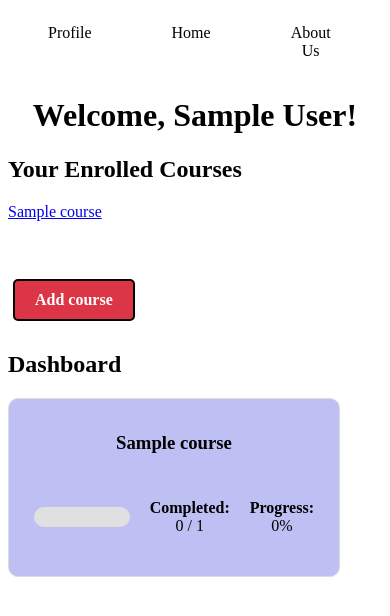
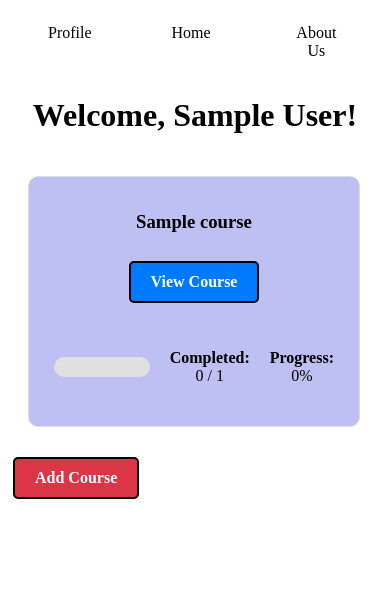
Before and after one commit to Personalized-Learning-Plaform-Compon/Personalized-Learning-Platform-Components, a Flask app: page /dashboard in a window 390 px wide. Shown: the top 616 px of the page. Run offline with Flask 3, Linux system fonts and the light colour scheme; a user stored in the database is signed in; tables that the repository leaves empty hold one stand-in row (values such as "Sample post").

Commit message:
combined code for dashboard so it's one view. Analytics quiz only shows for student view. Small updates to css for course dashboard

```diff
--- a/knowledgebase_app/static/css/style.css
+++ b/knowledgebase_app/static/css/style.css
@@ -209,54 +209,61 @@ th {
     margin-right: 10px;
 }
 
-/*Course Page Header */
+/* Course Page Header */
 .course-header {
-    background-color: #007bff; /*Blue header*/
+    background-color: #007BFF;  /* Blue header matching the mockup */
     color: white;
+    text-align: center;
     padding: 20px;
-    text-align: center;
     border-radius: 5px;
     margin-bottom: 20px;
   }
 
-/*Course Container Layout*/
+  /* Layout for the Course Page */
   .course-container {
     display: flex;
     gap: 20px;
   }
 
-/*Sidebar */
+  /* Sidebar Styles */
   .course-sidebar {
     width: 200px;
     background-color: #f5f5f5;
     padding: 15px;
+    border-right: 1px solid #ddd;
     border-radius: 5px;
-    border-right: 1px solid #ddd;
   }
   .course-sidebar h3 {
     margin-top: 0;
   }
   .course-sidebar ul {
+    list-style: none;
     padding: 0;
-    list-style-type: none;
   }
   .course-sidebar ul li {
     margin-bottom: 10px;
+  }
+  .course-sidebar ul li a {
+    text-decoration: none;
+    color: #333;
+    padding: 5px;
+    display: block;
+    border-radius: 3px;
   }
   .course-sidebar ul li a:hover {
     background-color: #e1e1e1;
   }
 
-/*Main Content Area */
-.course.main {
+  /* Main Content Area */
+  .course-main {
     flex: 1;
     display: flex;
     flex-direction: column;
     gap: 20px;
   }
 
-/*Circuluar Progress Indicatior */
-.progress-section{
+  /* Circular Progress Section */
+  .progress-section {
     display: flex;
     align-items: center;
     gap: 20px;
@@ -264,14 +271,12 @@ th {
   .circular-progress {
     width: 100px;
     height: 100px;
-    /* The conic-gradient below uses a hardcoded example;
-       replace with dynamic progress using inline style or JavaScript if needed */
-    background: conic-gradient(#ff4500 calc(83 * 3.6deg), #ededed 0);
     border-radius: 50%;
     display: flex;
     align-items: center;
     justify-content: center;
     position: relative;
+    /* Background is set inline from the template for dynamic progress */
   }
   .circular-progress .progress-value {
     position: absolute;
@@ -318,30 +323,3 @@ th {
       border-bottom: 1px solid #ddd;
     }
   }
-
-/* PDF Viewer Container */
-.pdf-container {
-    width: 100%;
-    height: 85vh; /* Reduce height slightly to show a gap */
-    display: flex;
-    justify-content: center;
-    align-items: center;
-}
-
-/* Ensure iframe scales properly */
-.pdf-container iframe {
-    width: 95%; /* Slight padding on the sides */
-    height: 100%;
-    border: none;
-}
-
-/* Adjust for smaller screens */
-@media (max-width: 768px) {
-    .pdf-container {
-        height: 80vh; /* More pronounced gap on mobile */
-    }
-}
-
-#my{
-    zoom: 100%;
-    }
--- a/knowledgebase_app/templates/dashboard.html
+++ b/knowledgebase_app/templates/dashboard.html
@@ -4,46 +4,42 @@
 <title>Student Dashboard</title>
 <h1>Welcome, {{ user.fname }} {{ user.lname }}!</h1>
 
-<div class = "page-content">
-    <h2>Your Enrolled Courses</h2>
+<div class="dashboard-container">
+
   {% if courses %}
+    <div class="courses">
       {% for course in courses %}
-            <div class="course-container">
-                <a href="{{ url_for('course_page', course_id=course.id) }}">{{ course.name }}</a>
+        <div class="course-card">
+          <h3>{{ course.name }}</h3>
+          <a href="{{ url_for('course_page', course_id=course.id) }}" class="blue-btn">View Course</a>
+          <div class="progress-section" id="milestone-container-{{ course.id }}">
+            <div class="progress-bar">
+              <div id="progress-fill-{{ course.id }}" class="progress-fill"></div>
+            </div>
+            <p>
+              <strong>Completed:</strong>
+              <span id="completed-quizzes-{{ course.id }}">0</span> /
+              <span id="total-quizzes-{{ course.id }}">0</span>
+            </p>
+            <p>
+              <strong>Progress:</strong>
+              <span id="progress-percentage-{{ course.id }}">0%</span>
+            </p>
+          </div>
         </div>
       {% endfor %}
+    </div>
   {% else %}
     <p>You are not enrolled in any courses yet.</p>
   {% endif %}
 </div>
-<a href="{{ url_for('courses') }}" class="red-btn">Add course</a>
 
-
-<div class="container">
-    <h2>Dashboard</h2>
-
-    <div class="courses">
-        {% for course in courses %}
-        <div class="course-card">
-            <h3>{{ course.name }}</h3>
-            <div class="progress-section" id="milestone-container-{{ course.id }}">
-                <div class="progress-bar">
-                    <div id="progress-fill-{{ course.id }}" class="progress-fill"></div>
-                </div>
-                <p><strong>Completed:</strong> <span id="completed-quizzes-{{ course.id }}">0</span> /
-                <span id="total-quizzes-{{ course.id }}">0</span></p>
-                <p><strong>Progress:</strong> <span id="progress-percentage-{{ course.id }}">0%</span></p>
-            </div>
-        </div>
-        {% endfor %}
-    </div>
-</div>
+<a href="{{ url_for('courses') }}" class="red-btn">Add Course</a>
 
 <script>
 document.addEventListener("DOMContentLoaded", function() {
   {% for course in courses %}
   console.log("Fetching data from /milestones/{{ current_user.id }}/{{ course.id }}");
-
   fetch("/milestones/{{ current_user.id }}/{{ course.id }}")
     .then(response => response.json())
     .then(data => {
@@ -60,23 +56,37 @@ document.addEventListener("DOMContentLoaded", function() {
 </script>
 
 <style>
+.dashboard-container {
+  max-width: 1200px;
+  margin: 0 auto;
+  padding: 20px;
+}
+
+.dashboard-container h2 {
+  text-align: center;
+  margin-bottom: 20px;
+}
+
 .courses {
   display: flex;
   flex-wrap: wrap;
   gap: 20px;
 }
+
 .course-card {
   border: 1px solid #ddd;
   padding: 15px;
   border-radius: 10px;
-    background:rgb(190, 191, 243);
+  background: rgb(190, 191, 243);
   width: 300px;
   text-align: center;
 }
+
 .progress-section {
   margin-top: 10px;
   padding: 10px;
 }
+
 .progress-bar {
   width: 100%;
   height: 20px;
@@ -84,12 +94,36 @@ document.addEventListener("DOMContentLoaded", function() {
   border-radius: 10px;
   overflow: hidden;
 }
+
 .progress-fill {
   height: 100%;
   background: #4CAF50;
   width: 0%;
   transition: width 0.5s ease-in-out;
 }
+
+.blue-btn, .red-btn {
+  display: inline-block;
+  padding: 10px 20px;
+  margin: 10px 5px;
+  border-radius: 5px;
+  text-decoration: none;
+  color: white;
+}
+
+.blue-btn {
+  background-color: #007BFF;
+}
+
+.red-btn {
+  background-color: #dc3545;
+}
+
+@media (max-width: 768px) {
+  .courses {
+    flex-direction: column;
+  }
+}
 </style>
 
 {% endblock %}
--- a/knowledgebase_app/templates/index.html
+++ b/knowledgebase_app/templates/index.html
@@ -13,6 +13,7 @@
                     {% if current_user.user_type == "student" %}
                         <li><a href="{{ url_for('survey') }}">Learning Style Quiz</a></li> <!-- TO DO: Learning style selection and quiz only needs to show for students -->
                         <li><a href="{{ url_for('dashboard') }}">Student Dashboard</a></li>
+                        <li><a href="{{ url_for('quiz') }}"> Quiz</a></li>
                     {% elif current_user.user_type == "teacher" %}
                         <!-- TO DO: add teacher view dashboard-->
                         <li><a href="{{ url_for('my_courses') }}">My Courses</a></li>
@@ -22,7 +23,6 @@
                 {% endif %}
                 <li><a href="{{ url_for('home') }}">Home</a></li>
                 <li><a href="{{ url_for('about') }}">About Us</a></li>
-                <li><a href="{{ url_for('quiz') }}"> Quiz</a></li>
             </ul>
         </nav>
 
```
Lines whose indentation alone changed are shown as unchanged.
